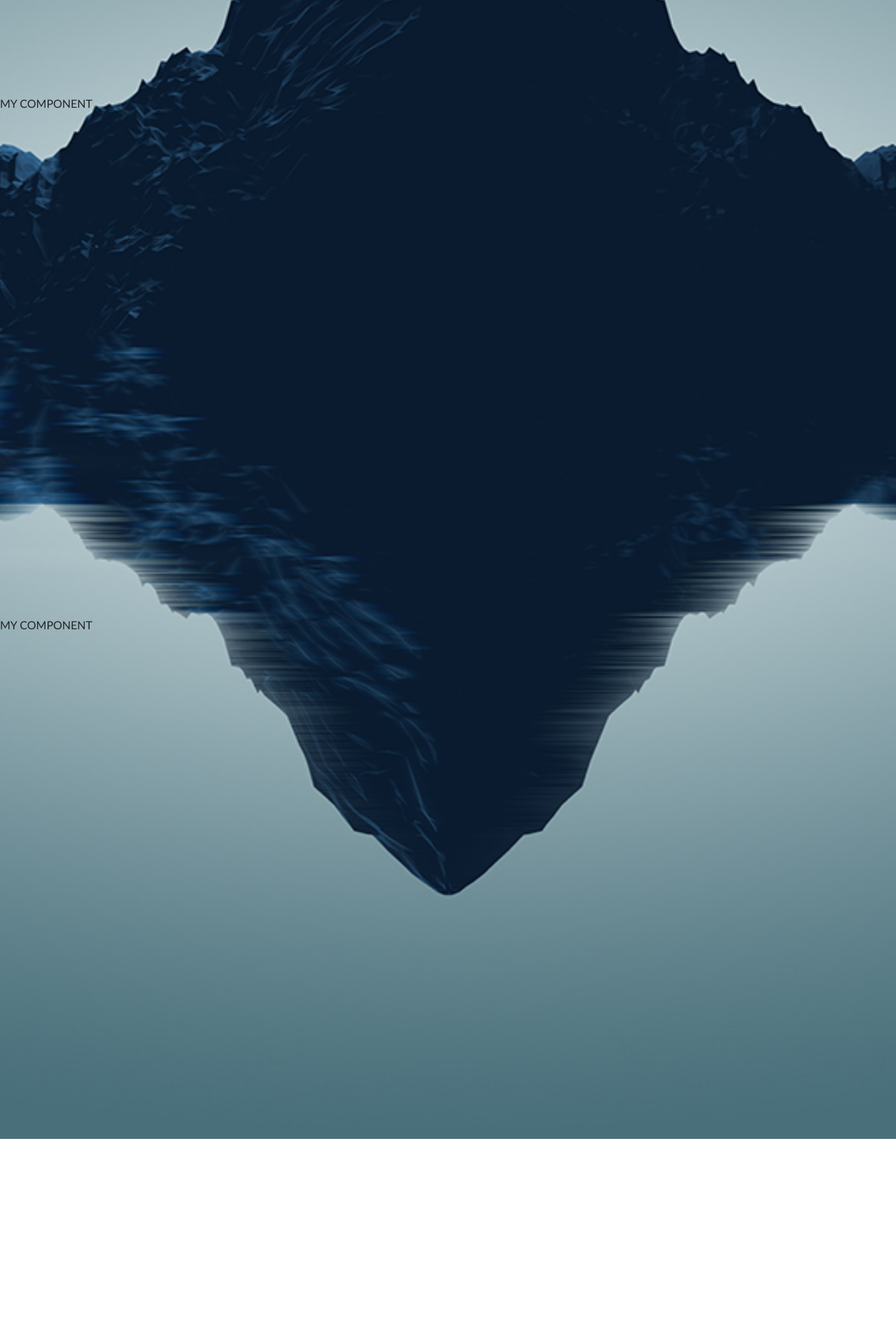
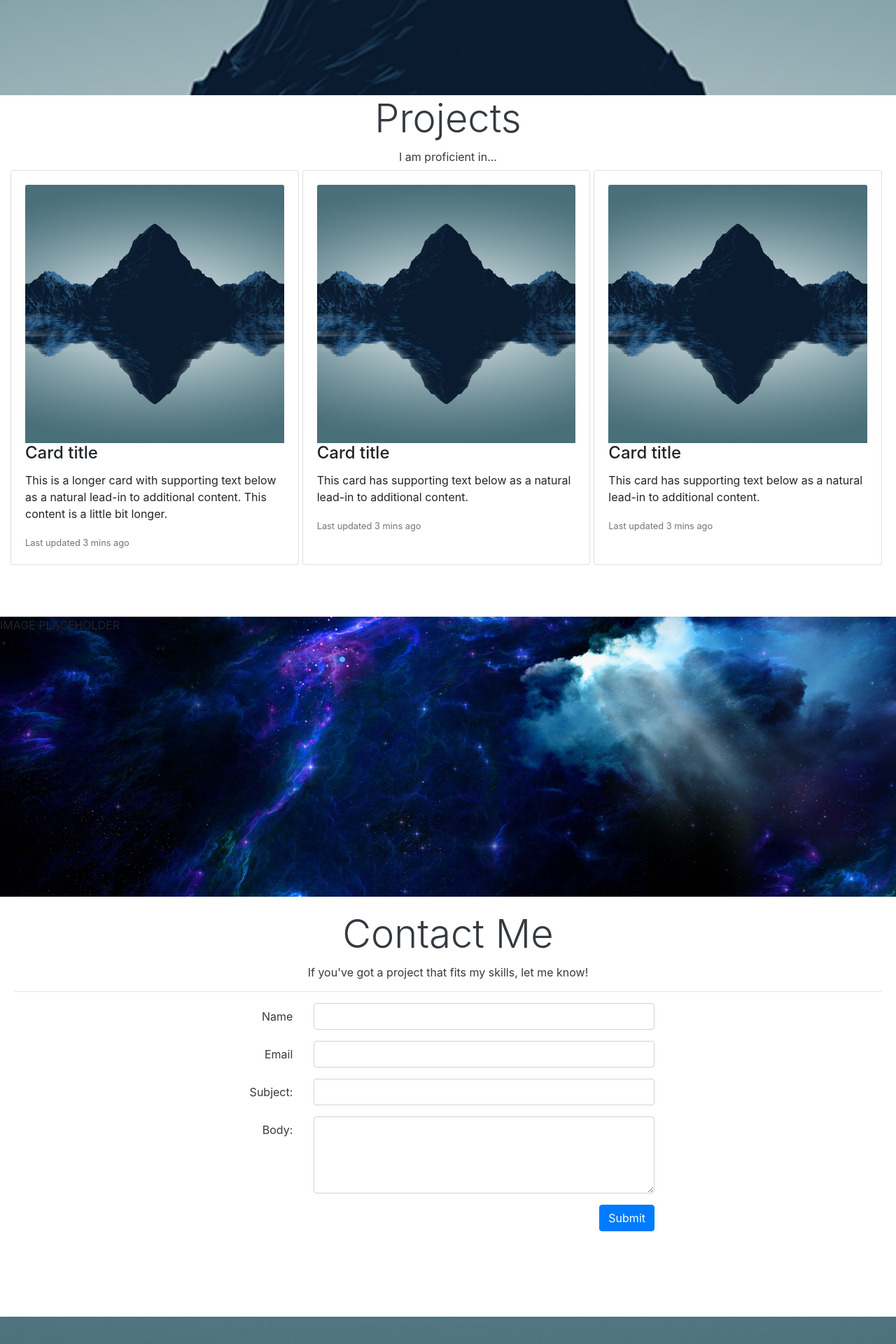
Before and after one commit to Tellefsonjr/github_portfolio, a React (Create React App) app: page / in a window 1280 px wide. Shown: the part 676-2596 px from the top of the page at 70% size. Before the commit the page ends 2303 px from the top, so only its background shows below. Built offline with nearby package versions, Linux system fonts and the light colour scheme.

Commit message:
adds placeholder text and divs to contact, projects

```diff
--- a/src/App.js
+++ b/src/App.js
@@ -2,6 +2,7 @@ import React, { Component } from 'react';
 import { Root } from "./components/Root";
 import { About } from "./components/About";
 import { Projects } from "./components/Projects";
+import { Spacer } from "./components/Spacer";
 import { Contact } from "./components/Contact";
 
 //import logo from './logo.svg';
@@ -13,6 +14,7 @@ class App extends Component {
       <Root>
         <About />
         <Projects />
+        <Spacer />
         <Contact />
       </Root>
     );
--- a/src/components/About.js
+++ b/src/components/About.js
@@ -4,13 +4,16 @@ import "../stylesheets/About.css"
 /**
  * Home
  */
+
+// TO DO: Use Context API to adjust dark theme and color
+
 export class About extends Component {
   render() {
     return (
-      <div className="section">
-        <div id="avatarWrapper">
-          <img id="avatar" src={avatar} className="img-fluid rounded-circle mx-auto d-block" alt="Avatar" />
-          <div className="text-center text-light">
+      <div className="section row justify-content-center">
+        <div id="avatarWrapper" className="col-lg-3 col-xs-10">
+        <div className="text-center text-light">
+          <img id="avatar" src={avatar} className="img-fluid rounded-circle" alt="Avatar" />
             <h3 className="display-4"> Tim Ellefson </h3>
             <h3 className="lead"><small> Full Stack Dev | API Enthusiast | Music Lover </small></h3>
             <a href="/" ><span className="fab fa-github" /> </a>
--- a/src/components/Contact.js
+++ b/src/components/Contact.js
@@ -3,11 +3,51 @@ import "../stylesheets/Contact.css";
 /**
  * Contact
  */
+
+ // TO DO: Use Context API Theme to adjust font and icon color...
+
 export class Contact extends Component { // eslint-disable-line react/prefer-stateless-function
   render() {
     return (
-      <div className="section">
-        MY COMPONENT
+      <div className="section row">
+        <div id="contactSection" className="col-lg-12 col-xs-12">
+        <div className="text-center text-dark justify-content-center">
+          <h3 className="display-4"> Contact Me </h3>
+          <h3 className="lead"><small> If you've got a project that fits my skills, let me know!  </small></h3>
+        <hr />
+        <form className="mx-auto col-lg-6">
+          <div className="form-group row">
+            <label for="name-input" className="col-2 col-offset-1 text-right col-form-label">Name</label>
+          <div className="col-10">
+              <input className="form-control" type="text" placeholder="" id="name-input" />
+            </div>
+          </div>
+          <div className="form-group row">
+            <label for="email-input" className="col-2 col-offset-1 text-right col-form-label">Email</label>
+          <div className="col-10">
+              <input className="form-control" type="email" placeholder="" id="email-input" />
+            </div>
+          </div>
+          <div className="form-group row">
+            <label for="subject-input" className="col-2 col-offset-1 text-right col-form-label">Subject:</label>
+          <div className="col-10">
+              <input className="form-control" type="text" placeholder="" id="subject-input" />
+            </div>
+          </div>
+          <div className="form-group row">
+            <label for="body-input" className="col-2 col-offset-1 text-right col-form-label">Body:</label>
+          <div className="col-10">
+              <textarea className="form-control" rows="4" placeholder="" id="body-input" />
+            </div>
+          </div>
+          <button type="submit" className="btn btn-primary float-right">Submit</button>
+            <div className="col-11 float-right">
+            </div>
+        </form>
+
+
+        </div>
+        </div>
       </div>
     );
   }
--- a/src/components/Projects.js
+++ b/src/components/Projects.js
@@ -1,5 +1,6 @@
 import React, { Component, PropTypes } from 'react';
 import "../stylesheets/Projects.css";
+import image from "../images/preview.jpg";
 
 /**
  * Projects
@@ -7,9 +8,54 @@ import "../stylesheets/Projects.css";
 export class Projects extends Component {
   render() {
     return (
-      <div className="section">
-        MY COMPONENT
-      </div>
+      <div className="section row justify-content-center">
+        <div id="projectSection" className="col-lg-12 col-xs-12">
+        <div className="text-center text-dark">
+            <h3 className="display-4"> Projects </h3>
+          <h3 className="lead"><small> I am proficient in...  </small></h3>
+        </div>
+        {/* <div className="container-fluid mobile-card-container">
+          <div className="row text-center flex-nowrap flex-sm-wrap">
+ */}
+
+        <div className = "card-scroll-container d-flex flex-row flex-nowrap" >
+          <div className="card card-body">
+            <img className="card-img-top" src={image} alt="Card image cap" />
+            <div className="card-block">
+              <h4 className="card-title">Card title</h4>
+              <p className="card-text">This is a longer card with supporting text below as a natural lead-in to additional content. This content is a little bit longer.</p>
+              <p className="card-text">
+                <small className="text-muted">Last updated 3 mins ago</small>
+              </p>
+            </div>
+          </div>
+          <div className="card card-body">
+            <img className="card-img-top" src={image} alt="Card image cap" />
+              <div className="card-block">
+                <h4 className="card-title">Card title</h4>
+              <p className="card-text">This card has supporting text below as a natural lead-in to additional content.</p>
+            <p className="card-text">
+                  <small className="text-muted">Last updated 3 mins ago</small>
+                </p>
+              </div>
+            </div>
+            <div className="card card-body">
+              <img className="card-img-top" src={image} alt="Card image cap" />
+                <div className="card-block">
+                  <h4 className="card-title">Card title</h4>
+                <p className="card-text">This card has supporting text below as a natural lead-in to additional content.</p>
+              <p className="card-text">
+                    <small className="text-muted">Last updated 3 mins ago</small>
+                  </p>
+                </div>
+              </div>
+            </div>
+
+          </div>
+        </div>
+
+      //   </div>
+      // </div>
     );
   }
 }
--- /dev/null
+++ b/src/components/Spacer.js
@@ -0,0 +1,18 @@
+import React, { Component, PropTypes } from 'react';
+import "../stylesheets/Spacer.css";
+/**
+ * Spacer
+ */
+export class Spacer extends Component {
+  render() {
+    return (
+      <div className="spacer">IMAGE PLACEHOLDER</div>
+    );
+  }
+}
+
+// Spacer.propTypes = {
+//   prop: PropTypes.type.isRequired
+// }
+
+export default Spacer;
--- a/src/index.css
+++ b/src/index.css
@@ -1,7 +1,7 @@
 body {
   margin: 0;
   padding: 0;
-  font-family: "Futura",Trebuchet MS,Arial,sans-serif;
+  font-family: -apple-system,BlinkMacSystemFont,"Segoe UI",Roboto,"Helvetica Neue",Arial,sans-serif,"Apple Color Emoji","Segoe UI Emoji","Segoe UI Symbol","Noto Color Emoji" ;
   -webkit-font-smoothing: antialiased;
   -moz-osx-font-smoothing: grayscale;
 }
--- a/src/stylesheets/About.css
+++ b/src/stylesheets/About.css
@@ -4,6 +4,7 @@
   padding: 10px;
 }
 #avatarWrapper{
+  border-radius: 10px;
   padding-top: 5vh;
 }
 
@@ -12,5 +13,5 @@
   padding-top: 10px;
   text-decoration: none;
   color: #f8f9fa;
-  font-size: 30px;
+  font-size: 45px;
 }
--- a/src/stylesheets/App.css
+++ b/src/stylesheets/App.css
@@ -11,4 +11,5 @@ body{
 .section{
   min-height: 93.2vh;
   width: 100vw;
+  margin: 0;
 }
--- a/src/stylesheets/Contact.css
+++ b/src/stylesheets/Contact.css
@@ -0,0 +1,5 @@
+#contactSection{
+  background-color: white;
+  height: 75vh;
+  padding: 20px;
+}
--- a/src/stylesheets/Projects.css
+++ b/src/stylesheets/Projects.css
@@ -0,0 +1,17 @@
+#projectSection{
+  background-color: white;
+  width: 100vw;
+}
+
+.card-body {
+    min-height: 300px;
+    min-width: 300px;
+    margin-right: 5px;
+}
+@media (max-width: 575.98px) {
+  .card-scroll-container{
+    overflow-x: scroll;
+
+  }
+
+}
--- /dev/null
+++ b/src/stylesheets/Spacer.css
@@ -0,0 +1,7 @@
+.spacer{
+  height: 50vh;
+  background: url("../images/placeholder.jpg");
+  background-repeat: no-repeat;
+  background-size: cover;
+  background-position: center;
+}
```
Also changed, not shown: src/images/placeholder.jpg (added).
